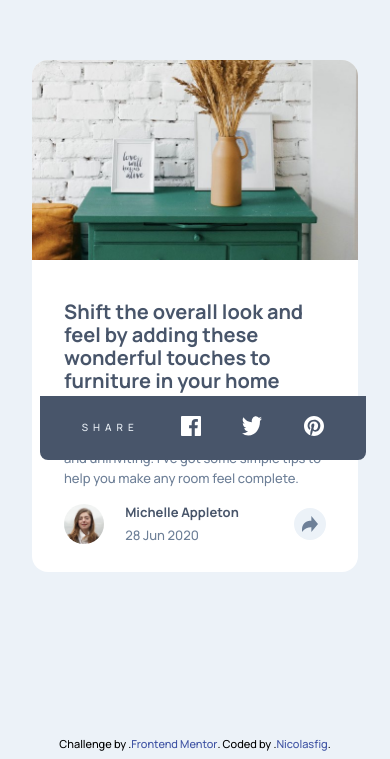
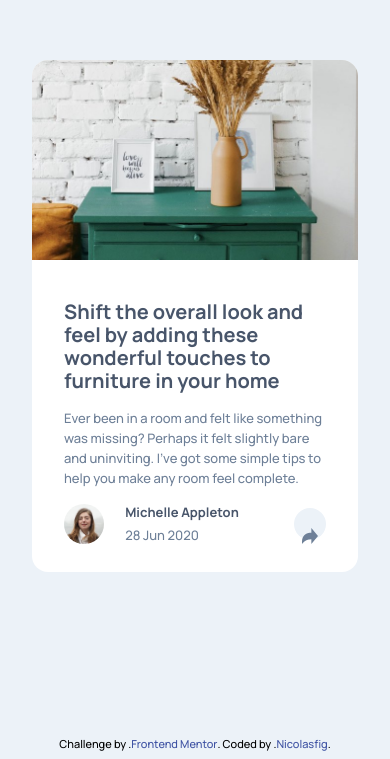
Before and after one commit to nicolasfig/article-preview-component, a plain HTML site: page index.html in a window 390 px wide. Shown: the part 106-865 px from the top of the page. Drawn offline with Linux system fonts and the light colour scheme.

Commit message:
Finished styling

```diff
--- a/index.html
+++ b/index.html
@@ -39,7 +39,7 @@
               <p class="name">Michelle Appleton</p>
               <p class="date">28 Jun 2020</p>
             </div>
-            <div class="share-btn">
+            <div class="share-buttons-container">
               <div class="share-buttons">
                 <p>Share</p>
                 <a href="#">
@@ -64,11 +64,13 @@
                   />
                 </a>
               </div>
-              <img
-                src="./images/icon-share.svg"
-                alt="Arrow share icon"
-                class="share-btn-icon"
-              />
+              <div class="share-btn">
+                <img
+                  src="./images/icon-share.svg"
+                  alt="Arrow share icon"
+                  class="share-btn-icon"
+                />
+              </div>
             </div>
           </div>
         </section>
--- a/style.css
+++ b/style.css
@@ -43,34 +43,6 @@ main {
   display: flex;
   background-color: var(--white);
   border-radius: var(--s-16);
-}
-
-.share-buttons {
-  display: none;
-  align-items: center;
-  justify-content: space-evenly;
-  flex-direction: row;
-  width: 248px;
-  height: 66px;
-  border-radius: var(--s-8);
-  background-color: var(--very-dark-grayish-blue);
-  position: fixed;
-  right: 56px;
-  top: 255px;
-}
-
-.share-buttons::after {
-  content: "";
-  position: absolute;
-  display: block;
-  width: 0;
-  z-index: 1;
-  border-style: solid;
-  border-color: var(--very-dark-grayish-blue) transparent;
-  border-width: 15px 20px 0;
-  bottom: -14px;
-  left: 50%;
-  margin-left: -20px;
 }
 
 .share-buttons > p {
@@ -141,6 +113,9 @@ main {
 .data .date {
   color: var(--desaturated-dark-blue);
 }
+.share-buttons-container {
+  position: relative;
+}
 
 .share-btn {
   width: var(--s-32);
@@ -155,6 +130,34 @@ main {
 .share-btn-icon {
   width: var(--s-16);
   height: var(--s-16);
+}
+
+.share-buttons {
+  display: none;
+  align-items: center;
+  justify-content: space-evenly;
+  flex-direction: row;
+  width: 248px;
+  height: 66px;
+  border-radius: var(--s-8);
+  background-color: var(--very-dark-grayish-blue);
+  position: absolute;
+  left: -110px;
+  top: -85px;
+}
+
+.share-buttons::after {
+  content: "";
+  position: absolute;
+  display: block;
+  width: 0;
+  z-index: 1;
+  border-style: solid;
+  border-color: var(--very-dark-grayish-blue) transparent;
+  border-width: 15px 20px 0;
+  bottom: -14px;
+  left: 50%;
+  margin-left: -20px;
 }
 
 .attribution {
@@ -206,17 +209,30 @@ main {
   }
 
   .share-buttons {
-    display: flex;
     align-items: center;
-    justify-content: space-evenly;
-    flex-direction: row;
+    justify-content: flex-start;
     width: 326px;
     height: 64px;
-    border-radius: 0 0 var(--s-8) var(--s-8);
+    border-radius: 0 0 var(--s-16) var(--s-16);
     background-color: var(--very-dark-grayish-blue);
-    position: fixed;
-    right: 24px;
-    top: 502px;
+    position: absolute;
+    left: -262px;
+    top: 0px;
+  }
+
+  .share-buttons > p {
+    margin-left: var(--s-24);
+  }
+
+  .social-icon {
+    margin-left: var(--s-24);
+  }
+
+  .share-btn-icon {
+    margin-top: var(--s-24);
+    width: var(--s-16);
+    height: var(--s-16);
+    z-index: 2;
   }
 
   .share-buttons::after {
```
